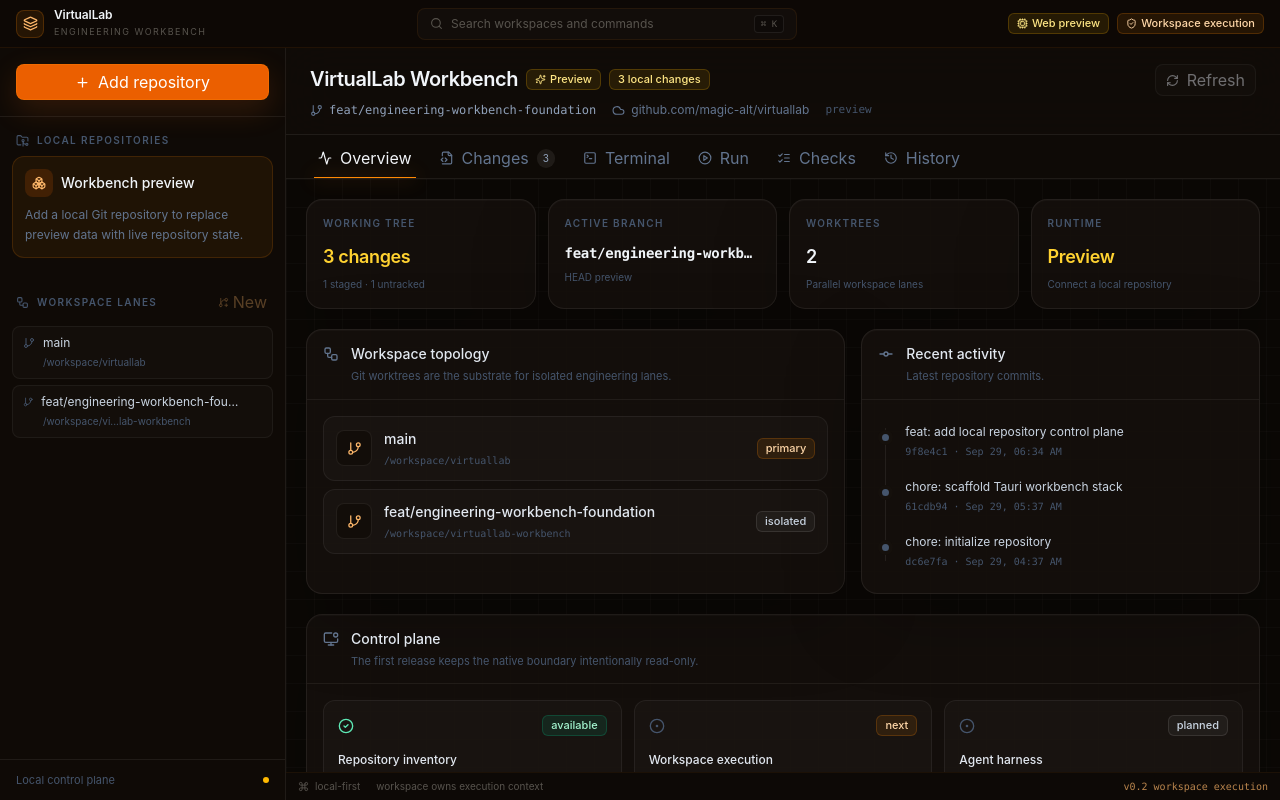
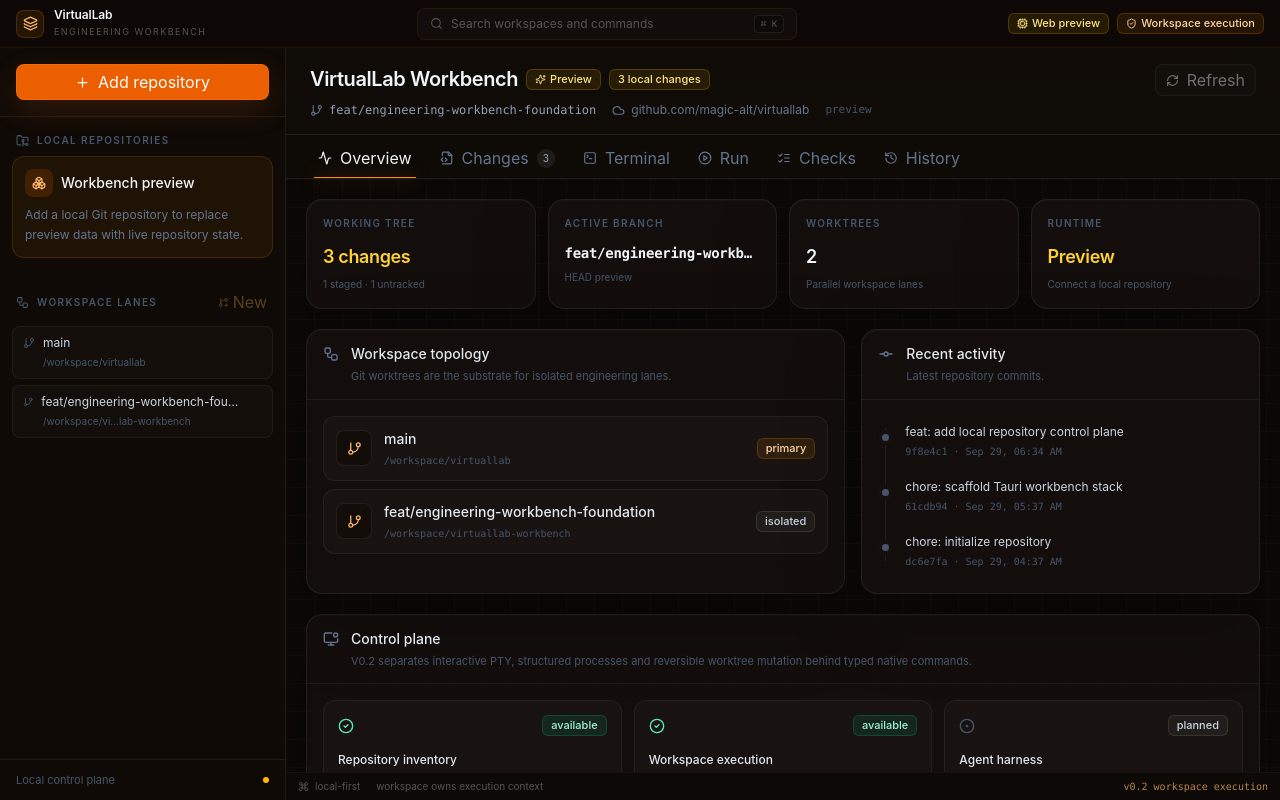
Before and after one commit to magic-alt/virtuallab, a React (Vite) app: page / in a window 1280 px wide. Built offline with nearby package versions, Linux system fonts and the light colour scheme.

Commit message:
fix: stabilize terminal lifecycle and refresh V0.2 status

```diff
--- a/src/features/terminal/TerminalWorkspace.tsx
+++ b/src/features/terminal/TerminalWorkspace.tsx
@@ -1,4 +1,4 @@
-import { useEffect, useRef, useState } from "react";
+import { useCallback, useEffect, useRef, useState } from "react";
 import { listen, type UnlistenFn } from "@tauri-apps/api/event";
 import { FitAddon } from "@xterm/addon-fit";
 import { Terminal } from "@xterm/xterm";
@@ -115,7 +115,7 @@
   }, [cwd]);
 
   const start = async () => {
-    if (!enabled) return;
+    if (!enabledRef.current) return;
 
     const id =
       globalThis.crypto?.randomUUID?.() ??
@@ -150,6 +150,18 @@
       );
     }
   };
+
+  const handleAttach = useCallback((id: string, handle: TerminalHandle) => {
+    handles.current.set(id, handle);
+    for (const bytes of pending.current.get(id) ?? []) {
+      handle.terminal.write(new Uint8Array(bytes));
+    }
+    pending.current.set(id, []);
+  }, []);
+
+  const handleDetach = useCallback((id: string) => {
+    handles.current.delete(id);
+  }, []);
 
   return (
     <div className="mx-auto flex h-full min-h-[520px] max-w-[1320px] flex-col overflow-hidden rounded-2xl border border-white/[0.08] bg-[#090704] shadow-[0_24px_80px_rgba(0,0,0,0.28)]">
@@ -230,14 +242,8 @@
               id={session.id}
               active={session.id === activeId}
               enabled={enabled && session.status !== "stopped"}
-              onAttach={(id, handle) => {
-                handles.current.set(id, handle);
-                for (const bytes of pending.current.get(id) ?? []) {
-                  handle.terminal.write(new Uint8Array(bytes));
-                }
-                pending.current.set(id, []);
-              }}
-              onDetach={(id) => handles.current.delete(id)}
+              onAttach={handleAttach}
+              onDetach={handleDetach}
             />
           ))
         )}
@@ -273,6 +279,11 @@
   onDetach: (id: string) => void;
 }) {
   const host = useRef<HTMLDivElement | null>(null);
+  const enabledRef = useRef(enabled);
+
+  useEffect(() => {
+    enabledRef.current = enabled;
+  }, [enabled]);
 
   useEffect(() => {
     if (!host.current) return;
@@ -309,7 +320,7 @@
     onAttach(id, { terminal, fit });
 
     const input = terminal.onData((data) => {
-      if (!enabled) return;
+      if (!enabledRef.current) return;
       void terminalWrite(id, new TextEncoder().encode(data)).catch(() => undefined);
     });
 
@@ -319,7 +330,7 @@
       resizeTimer = window.setTimeout(() => {
         try {
           fit.fit();
-          if (enabled) {
+          if (enabledRef.current) {
             void terminalResize(id, terminal.cols, terminal.rows).catch(() => undefined);
           }
         } catch {
@@ -336,7 +347,7 @@
       onDetach(id);
       terminal.dispose();
     };
-  }, [enabled, id, onAttach, onDetach]);
+  }, [id, onAttach, onDetach]);
 
   return (
     <div
--- a/src/features/workspace/WorkspaceContent.tsx
+++ b/src/features/workspace/WorkspaceContent.tsx
@@ -194,7 +194,7 @@
 
       <Panel
         title="Control plane"
-        subtitle="The first release keeps the native boundary intentionally read-only."
+        subtitle="V0.2 separates interactive PTY, structured processes and reversible worktree mutation behind typed native commands."
         icon={<MonitorDot size={16} />}
       >
         <div className="grid grid-cols-3 gap-3">
@@ -205,10 +205,10 @@
             state="available"
           />
           <CapabilityCard
-            icon={<CircleDot size={16} />}
+            icon={<CheckCircle2 size={16} />}
             title="Workspace execution"
-            description="Embedded PTY and process supervisor are the next isolated adapter."
-            state="next"
+            description="Embedded PTY, process profiles, worktree lanes and filesystem refresh are active."
+            state="available"
           />
           <CapabilityCard
             icon={<CircleDot size={16} />}
```
